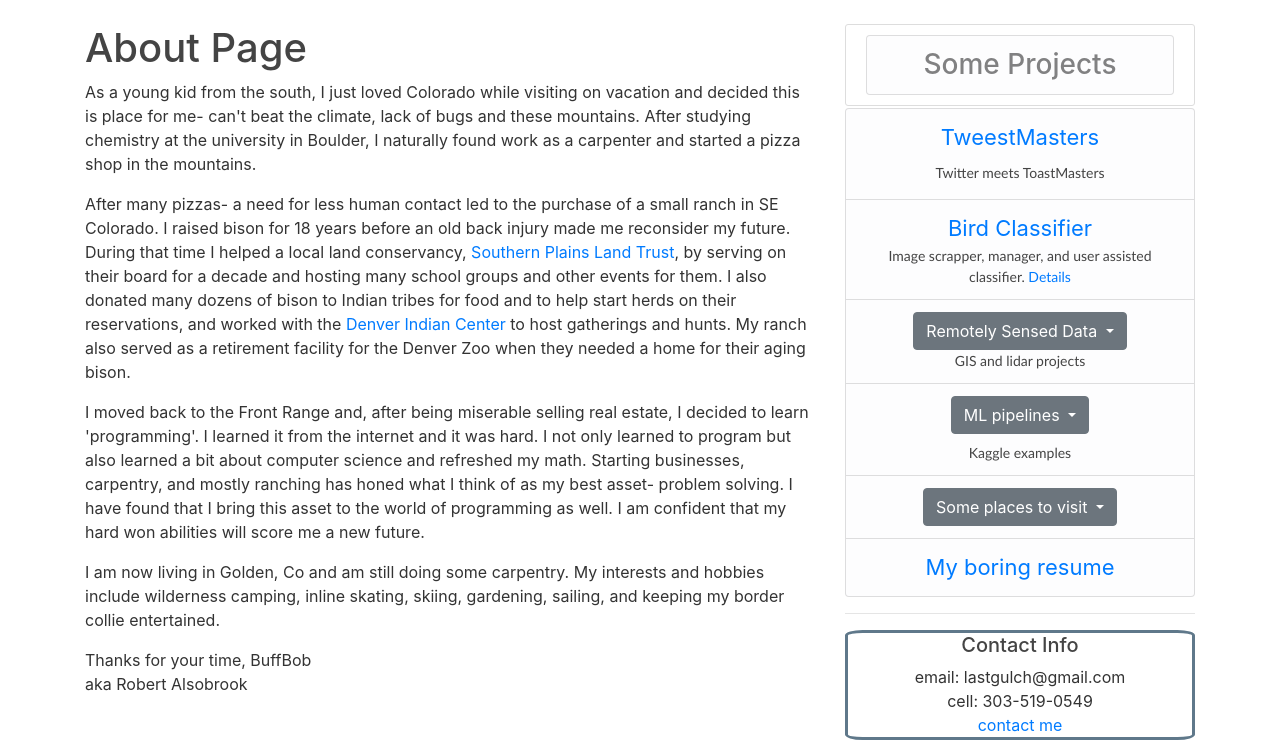
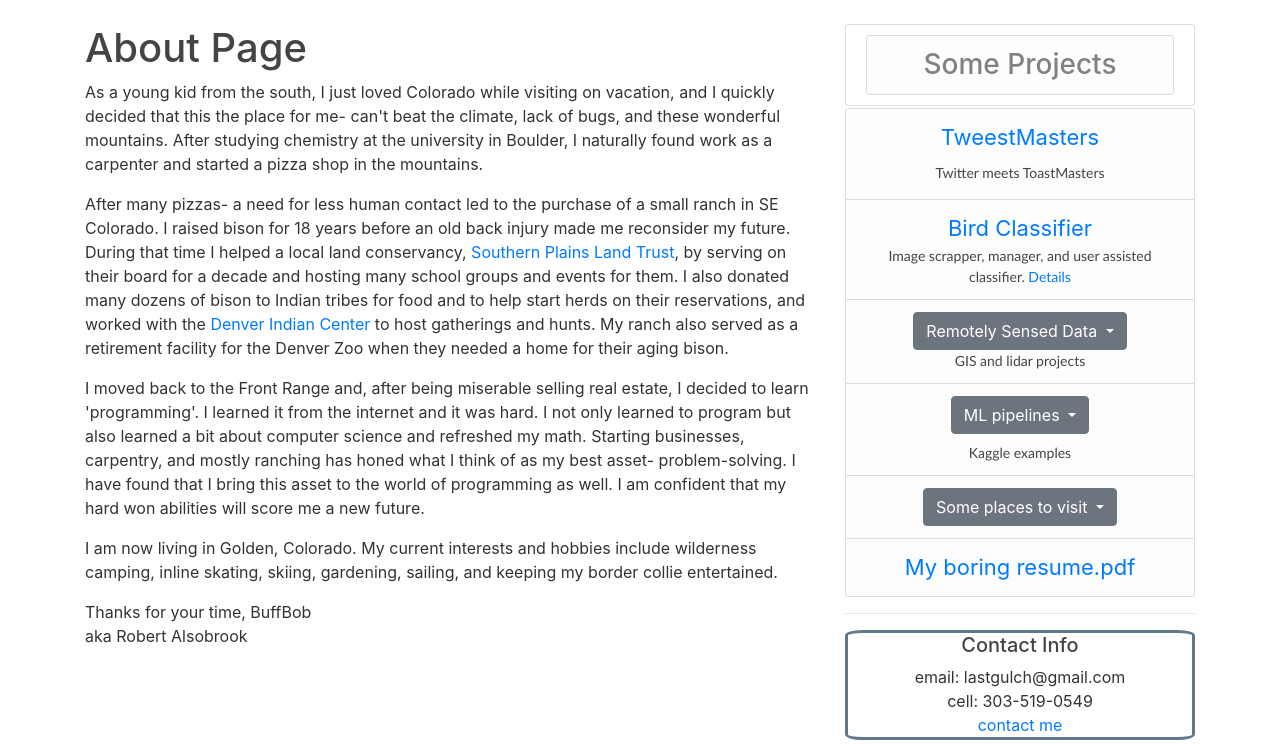
Before and after one commit to buffbob/myweb, a Flask app: page /about in a window 1280 px wide. Shown: the part 56-800 px from the top of the page. Run offline with Flask 2, Linux system fonts and the light colour scheme; some libraries are stand-ins or nearby versions.

Commit message:
just a few edits

```diff
--- a/myweb/templates/sidebar.html
+++ b/myweb/templates/sidebar.html
@@ -53,7 +53,7 @@
                         <a class="dropdown-item" href="https://github.com/buffbob" target="_blank">My Github</a>
                         <a class="dropdown-item" href="https://github.com/buffbob/JavaProjects" target="_blank">Java projects on my github</a>
                         <a class="dropdown-item" href="{{ url_for('users.jsapps') }}" target="_blank">JS Play</a>
-                        <a class="dropdown-item" href="{{ url_for('static', filename='resume.pdf') }}" target="_blank">My boring resume</a>
+                        <a class="dropdown-item" href="{{ url_for('static', filename='resume_10-10-21_generic.pdf') }}" target="_blank">My boring resume</a>
                         <a class="dropdown-item" href="{{ url_for('users.mlapps') }}" target="_blank">TensorflowJS</a>
                     </div>
                 </div>
@@ -61,7 +61,8 @@
         </li>
         <li class="list-group-item list-group-item-light" style="font-size:22px;">
             <div>
-                <a href="{{ url_for('static', filename='resume.pdf') }}" target="_blank">My boring resume</a>
+                <a type="application/pdf" href="{{ url_for('static', filename='resume_10-10-21_generic.pdf') }}" target="_blank">My boring resume.pdf</a>
+
             </div>
 
         </li>
--- a/myweb/templates/users/about.html
+++ b/myweb/templates/users/about.html
@@ -2,28 +2,26 @@
 {% block content %}
     <h1>About Page</h1>
 <div>
-    <p> As a young kid from the south, I just loved Colorado while visiting on vacation and decided this is
-        place for me- can't beat the climate, lack of bugs and these mountains. After studying chemistry at the
+    <p> As a young kid from the south, I just loved Colorado while visiting on vacation, and I quickly decided that this the
+        place for me- can't beat the climate, lack of bugs, and these wonderful mountains. After studying chemistry at the
         university in Boulder, I naturally found work as a carpenter and started a pizza shop in the mountains.</p>
 
     <p> After many pizzas- a need for less human contact led to the purchase of a small ranch
         in SE Colorado. I raised bison for 18 years before an old back injury made me reconsider my future.
-        During that time I helped a local land
-        conservancy, <a href="http://southernplains.org/">Southern Plains Land Trust</a>, by serving on their
-        board for a decade and hosting many school groups and other events for them. I also donated many dozens of bison to
+        During that time I helped a local land conservancy, <a href="http://southernplains.org/">Southern Plains Land Trust</a>,
+        by serving on their board for a decade and hosting many school groups and events for them. I also donated many dozens of bison to
         Indian tribes for food and to help start herds on their reservations, and worked with the
-        <a href="https://www.denverindiancenter.org/">Denver Indian Center</a> to host gatherings and hunts. My ranch also served as a retirement
-        facility for the Denver Zoo when they needed a home for their aging bison.
+        <a href="https://www.denverindiancenter.org/">Denver Indian Center</a> to host gatherings and hunts.
+        My ranch also served as a retirement facility for the Denver Zoo when they needed a home for their aging bison.
     </p>
-
     <p>
         I moved back to the Front Range and, after being miserable selling real estate, I decided to learn
         'programming'. I learned it from the internet and it was hard. I not only learned to program but also learned a bit about computer
         science and refreshed my math. Starting businesses, carpentry, and mostly ranching has honed
-        what I think of as my best asset- problem solving. I have found that I bring this asset to the world of programming as well.
+        what I think of as my best asset- problem-solving. I have found that I bring this asset to the world of programming as well.
         I am confident that my hard won abilities will score me a new future.
     </p>
-    <p> I am now living in Golden, Co and am still doing some carpentry. My interests and hobbies include wilderness camping, inline skating, skiing, gardening,
+    <p> I am now living in Golden, Colorado. My current interests and hobbies include wilderness camping, inline skating, skiing, gardening,
         sailing, and keeping my border collie entertained.
     </p>
     <p> Thanks for your time, BuffBob<br>aka Robert Alsobrook</p>
@@ -37,7 +35,7 @@
         <h5>Contact Info</h5>
         <div>email: lastgulch@gmail.com</div>
         <div>cell: 303-519-0549</div>
-        <a href="mailto:lastgulch@gmail.com">contact me</a>
+        <a href="mailto:lastgulch@gmail.com?subject=buffbob- a job opportunity!">contact me</a>
     </div>
 </div>
 {% endblock %}
```
Also changed, not shown: myweb/templates/users/home.html (+7 -9 lines), 2 other files.
